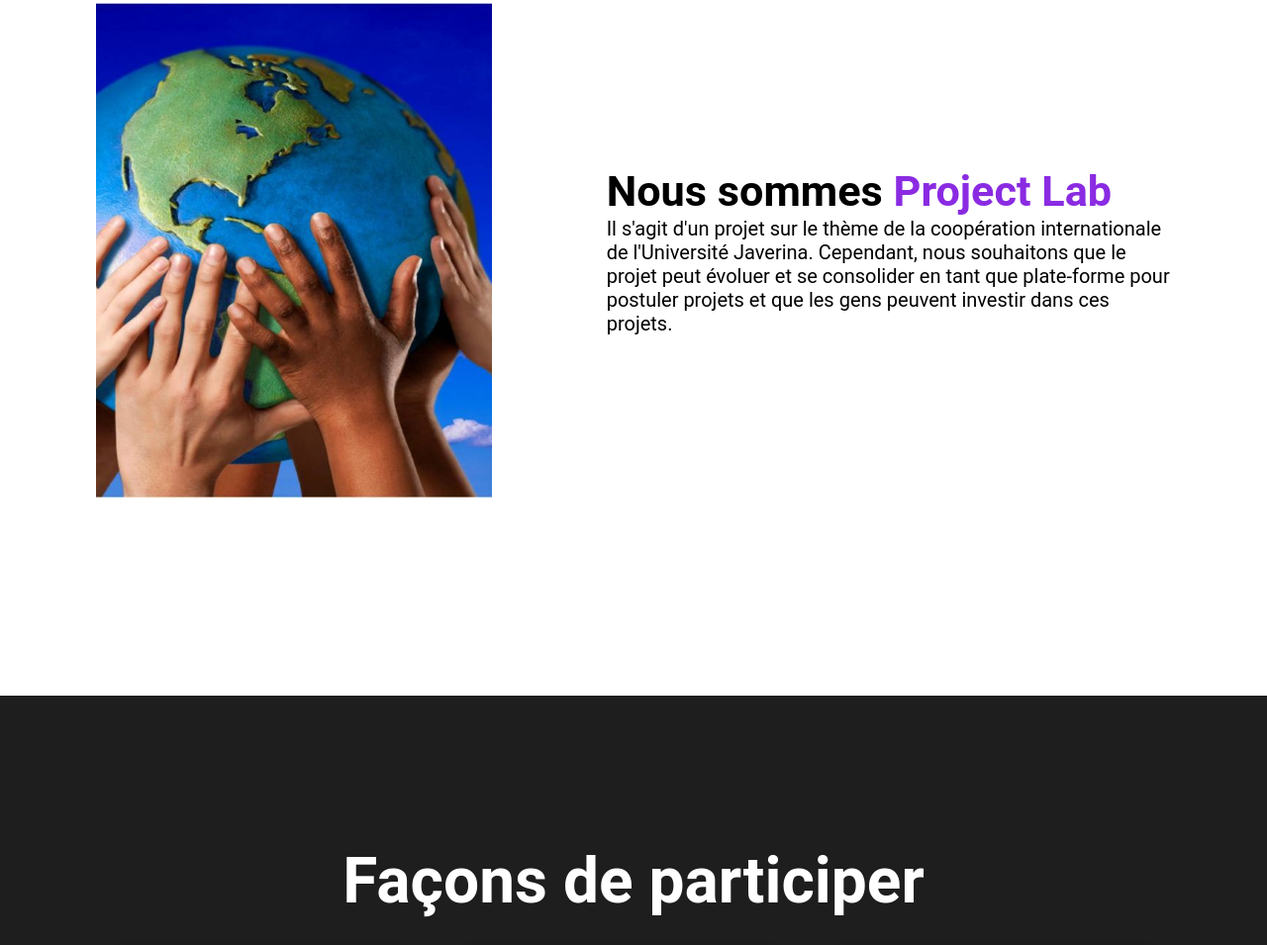
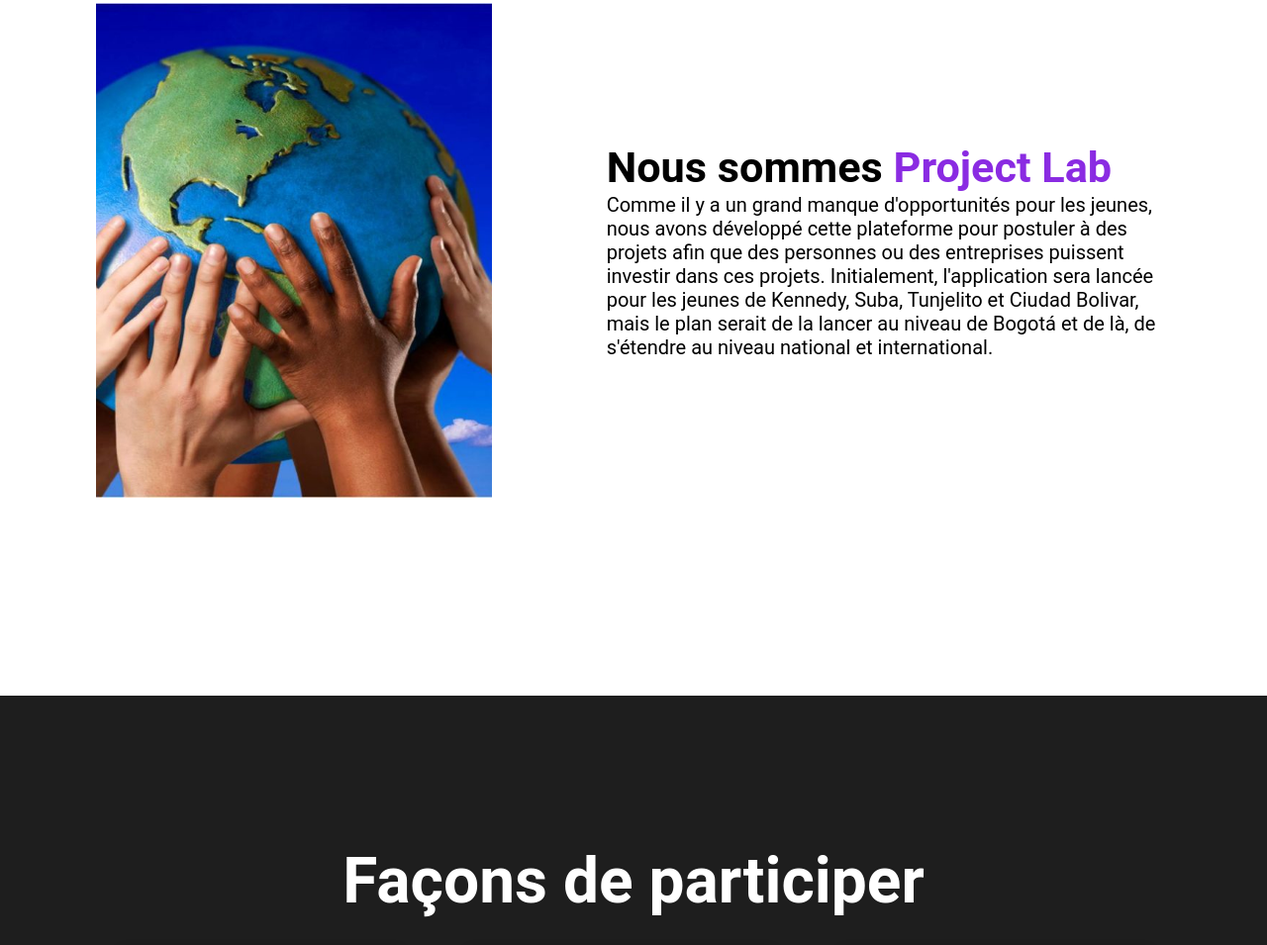
Before and after one commit to nerexrs/FR_ProyectLab, a plain HTML site: page index.html in a window 1280 px wide. Shown: the part 997-1952 px from the top of the page at 99% size. Drawn offline with Linux system fonts and the light colour scheme.

Commit message:
cambio quienes somos

```diff
--- a/index.html
+++ b/index.html
@@ -32,10 +32,10 @@
             <div class="texto">
                 <h2>Nous sommes  <span class="color-acento">
                     Project Lab</span> </h2>
-                <p>Il s'agit d'un projet sur le thème de la coopération internationale
-                    de l'Université Javerina. Cependant, nous souhaitons que le projet
-                    peut évoluer et se consolider en tant que plate-forme pour postuler
-                    projets et que les gens peuvent investir dans ces projets.
+                <p>Comme il y a un grand manque d'opportunités pour les jeunes, nous avons développé
+                    cette plateforme pour postuler à des projets afin que des personnes ou des entreprises puissent investir
+                    dans ces projets. Initialement, l'application sera lancée pour les jeunes de Kennedy,
+                    Suba, Tunjelito et Ciudad Bolivar, mais le plan serait de la lancer au niveau de Bogotá et de là, de s'étendre au niveau national et international.
             </div>
         </div>
 
```
